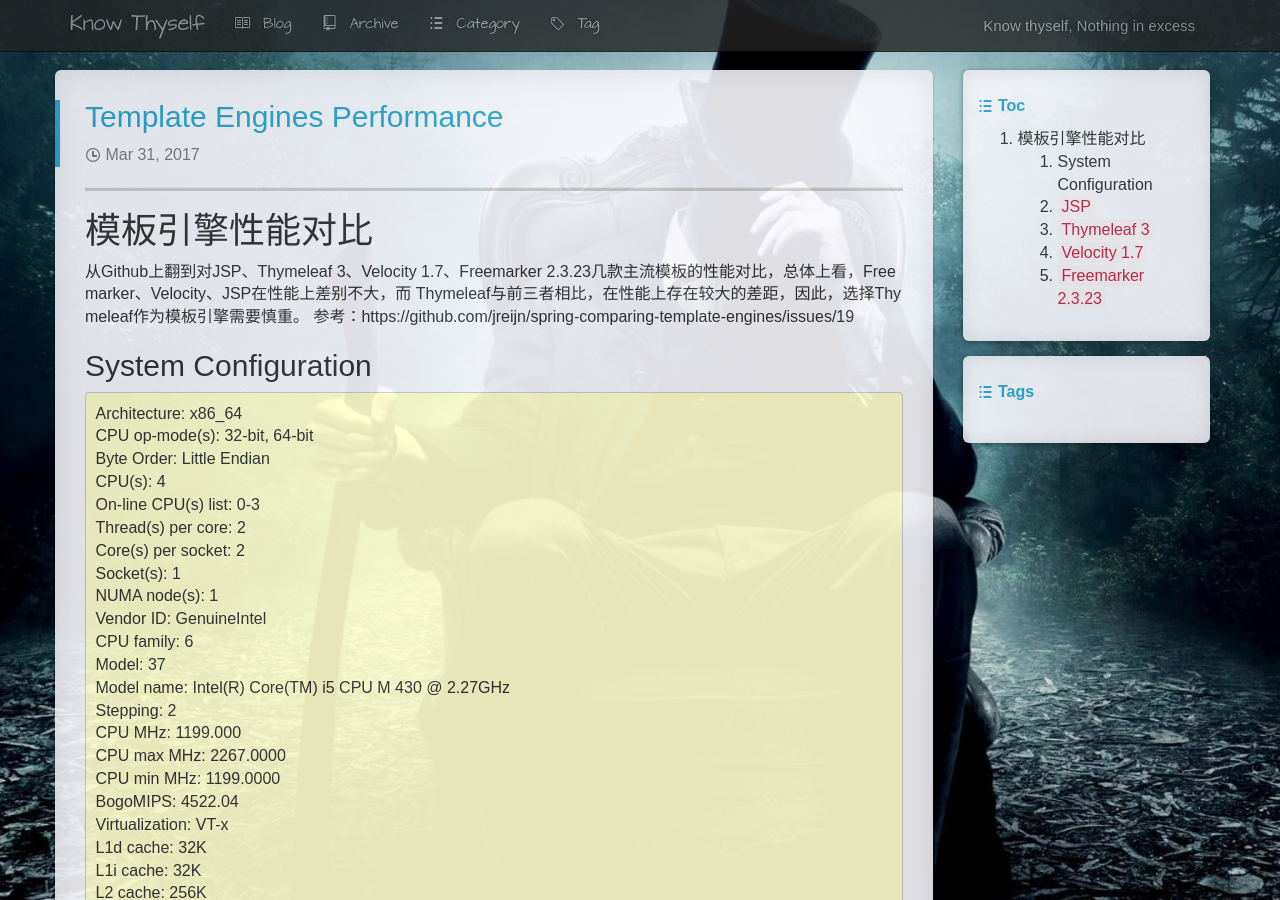
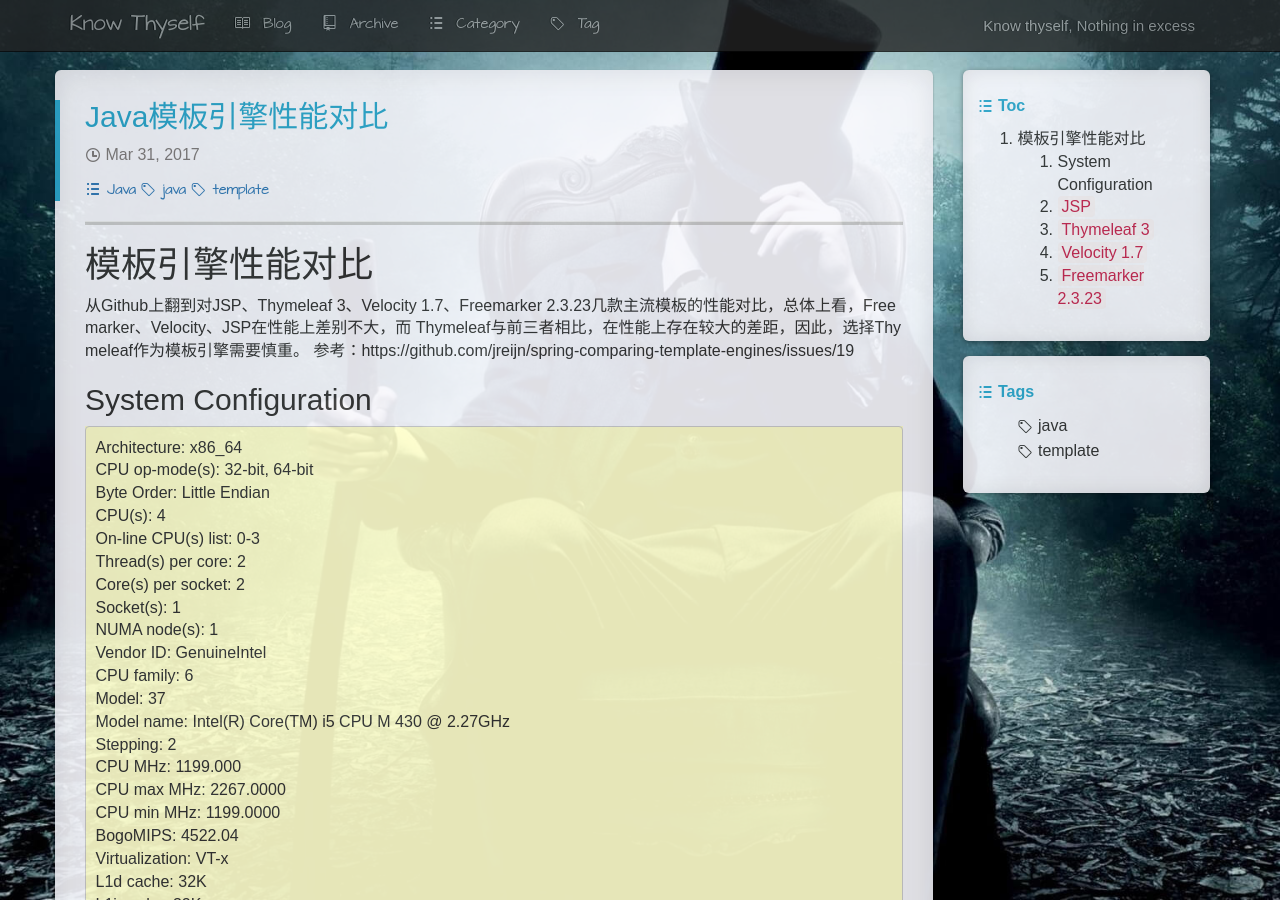
Before and after one commit to liushoukai/liushoukai.github.io, a Jekyll site: the page built from _posts/2017-03-31-template-engines-performance.md, in a window 1280 px wide and 900 px high. Built offline with Jekyll 4.4.1, drawn with Linux system fonts in a browser that asks for light colours; some web fonts are replaced; comment, search, counter and statistics services are not loaded.

Commit message:
Update 2017-03-31-template-engines-performance.md

```diff
--- a/_posts/2017-03-31-template-engines-performance.md
+++ b/_posts/2017-03-31-template-engines-performance.md
@@ -1,3 +1,10 @@
+---
+layout: post
+title:  Java模板引擎性能对比
+categories: Java
+tags: java template
+---
+
 # 模板引擎性能对比
 
 从Github上翻到对JSP、Thymeleaf 3、Velocity 1.7、Freemarker 2.3.23几款主流模板的性能对比，总体上看，Freemarker、Velocity、JSP在性能上差别不大，而
```
